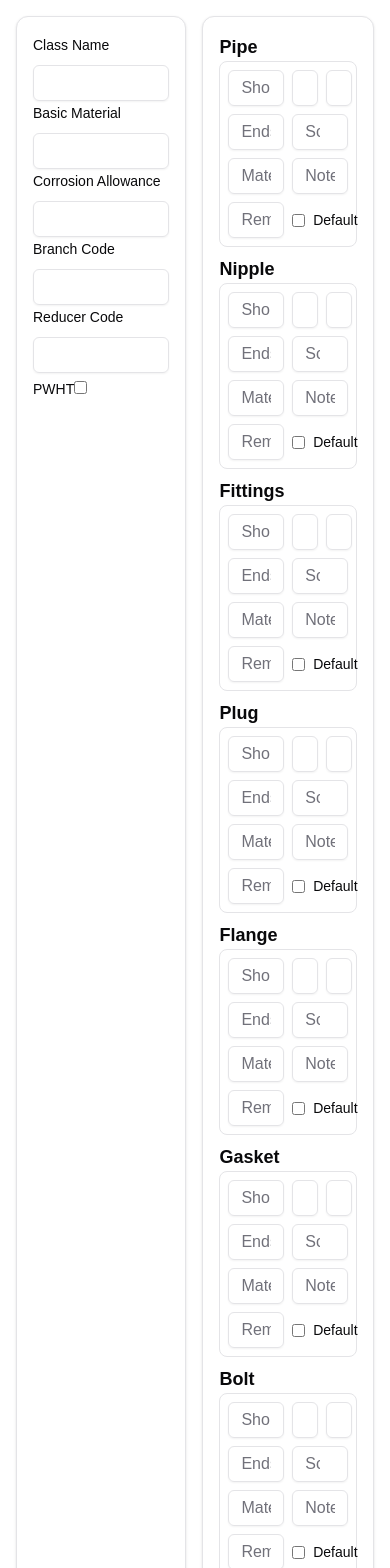
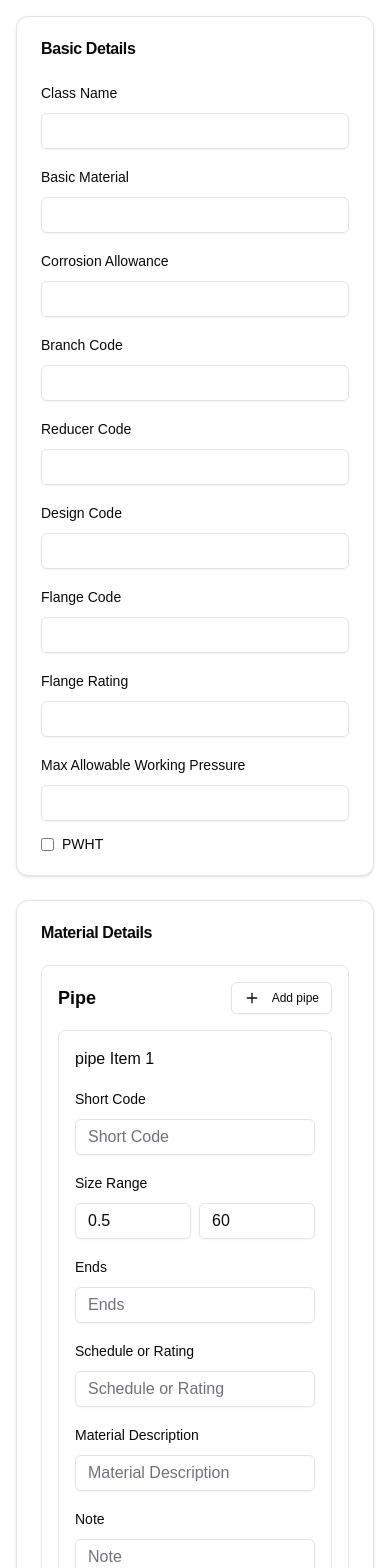
Before and after one commit to dhairyarajbabbar/pmsnext, a Next.js app: page /makeEntry in a window 390 px wide. Shown: the top 1568 px of the page. Built offline with nearby package versions, Linux system fonts and the light colour scheme.

Commit message:
fmakeEntry form changes

```diff
--- a/src/app/makeEntry/page.tsx
+++ b/src/app/makeEntry/page.tsx
@@ -3,11 +3,11 @@
 import { useState, ChangeEvent } from "react";
 import { Input } from "@/components/ui/input";
 import { Button } from "@/components/ui/button";
-import { Card, CardContent } from "@/components/ui/card";
+import { Card, CardContent, CardHeader, CardTitle } from "@/components/ui/card";
 import { Label } from "@/components/ui/label";
+import { Plus, Trash2 } from "lucide-react";
 
 // Define types for materials
-
 interface SizeRange {
   minSize: number;
   maxSize: number;
@@ -51,9 +51,27 @@ const materialTypes = [
   "gasket",
   "bolt",
   "nut",
-] as const; // ✅ `as const` makes it readonly & ensures type safety
+] as const;
+
+// Create a default material item
+const createDefaultItem = (isDefault = true): MaterialItem => ({
+  shortCode: "",
+  sizeRange: { minSize: 0.5, maxSize: 60 },
+  ends: "",
+  scheduleOrRating: "",
+  materialDescription: "",
+  note: "",
+  remark: "",
+  isDefault: isDefault,
+});
 
 export default function ClassForm() {
+  // Initialize with default material items for each type
+  const initialMaterials: MaterialData = {};
+  materialTypes.forEach(type => {
+    initialMaterials[type] = [createDefaultItem(true)];
+  });
+
   const [formData, setFormData] = useState<ClassFormData>({
     className: "",
     basicMaterial: "",
@@ -65,8 +83,9 @@ export default function ClassForm() {
     flangeCode: "",
     flangeRating: "",
     maxAllowableWorkingPressure: "",
-    materials: {},
+    materials: initialMaterials,
   });
+
   const handleChange = (e: ChangeEvent<HTMLInputElement>) => {
     const { name, value, type, checked } = e.target;
     setFormData((prev) => ({
@@ -87,16 +106,7 @@ export default function ClassForm() {
       if (!updatedMaterials[type]) updatedMaterials[type] = [];
 
       if (!updatedMaterials[type][index]) {
-        updatedMaterials[type][index] = {
-          shortCode: "",
-          sizeRange: { minSize: 0.125, maxSize: 60 },
-          ends: "",
-          scheduleOrRating: "",
-          materialDescription: "",
-          note: "",
-          remark: "",
-          isDefault: false,
-        };
+        updatedMaterials[type][index] = createDefaultItem(false);
       }
 
       if (field === "sizeRangeMin" || field === "sizeRangeMax") {
@@ -109,67 +119,195 @@ export default function ClassForm() {
           value as never;
       }
 
+      // If setting isDefault to true, set all others to false
+      if (field === "isDefault" && value === true) {
+        updatedMaterials[type].forEach((item, i) => {
+          if (i !== index) {
+            item.isDefault = false;
+          }
+        });
+      }
+
+      return { ...prev, materials: updatedMaterials };
+    });
+  };
+
+  // Add new material entry
+  const addMaterialEntry = (type: string) => {
+    setFormData((prev) => {
+      const updatedMaterials = { ...prev.materials };
+
+      if (!updatedMaterials[type]) {
+        updatedMaterials[type] = [];
+      }
+
+      updatedMaterials[type].push(createDefaultItem(false));
+
+      return { ...prev, materials: updatedMaterials };
+    });
+  };
+
+  // Remove material entry
+  const removeMaterialEntry = (type: string, index: number) => {
+    setFormData((prev) => {
+      const updatedMaterials = { ...prev.materials };
+
+      if (updatedMaterials[type] && updatedMaterials[type].length > index) {
+        const wasDefault = updatedMaterials[type][index].isDefault;
+        updatedMaterials[type].splice(index, 1);
+        if (wasDefault && updatedMaterials[type].length > 0) {
+          updatedMaterials[type][0].isDefault = true;
+        }
+      }
+
       return { ...prev, materials: updatedMaterials };
     });
   };
 
   return (
-    <div className="p-4 grid gap-4">
+    <div className="p-4 space-y-6">
       <Card>
-        <CardContent className="p-4 space-y-2">
-          <Label>Class Name</Label>
+        <CardHeader>
+          <CardTitle>Basic Details</CardTitle>
+        </CardHeader>
+        <CardContent className="grid md:grid-cols-2 gap-4">
+          <div className="space-y-2">
+            <Label htmlFor="className">Class Name</Label>
             <Input
+              id="className"
               name="className"
               value={formData.className}
               onChange={handleChange}
             />
-          <Label>Basic Material</Label>
+          </div>
+          <div className="space-y-2">
+            <Label htmlFor="basicMaterial">Basic Material</Label>
             <Input
+              id="basicMaterial"
               name="basicMaterial"
               value={formData.basicMaterial}
               onChange={handleChange}
             />
-          <Label>Corrosion Allowance</Label>
+          </div>
+          <div className="space-y-2">
+            <Label htmlFor="corrosionAllowance">Corrosion Allowance</Label>
             <Input
+              id="corrosionAllowance"
               name="corrosionAllowance"
               type="number"
               value={formData.corrosionAllowance}
               onChange={handleChange}
             />
-          <Label>Branch Code</Label>
+          </div>
+          <div className="space-y-2">
+            <Label htmlFor="branchCode">Branch Code</Label>
             <Input
+              id="branchCode"
               name="branchCode"
               value={formData.branchCode}
               onChange={handleChange}
             />
-          <Label>Reducer Code</Label>
+          </div>
+          <div className="space-y-2">
+            <Label htmlFor="reducerCode">Reducer Code</Label>
             <Input
+              id="reducerCode"
               name="reducerCode"
               value={formData.reducerCode}
               onChange={handleChange}
             />
-          <Label>PWHT</Label>
+          </div>
+          <div className="space-y-2">
+            <Label htmlFor="designCode">Design Code</Label>
+            <Input
+              id="designCode"
+              name="designCode"
+              value={formData.designCode}
+              onChange={handleChange}
+            />
+          </div>
+          <div className="space-y-2">
+            <Label htmlFor="flangeCode">Flange Code</Label>
+            <Input
+              id="flangeCode"
+              name="flangeCode"
+              value={formData.flangeCode}
+              onChange={handleChange}
+            />
+          </div>
+          <div className="space-y-2">
+            <Label htmlFor="flangeRating">Flange Rating</Label>
+            <Input
+              id="flangeRating"
+              name="flangeRating"
+              value={formData.flangeRating}
+              onChange={handleChange}
+            />
+          </div>
+          <div className="space-y-2">
+            <Label htmlFor="maxAllowableWorkingPressure">Max Allowable Working Pressure</Label>
+            <Input
+              id="maxAllowableWorkingPressure"
+              name="maxAllowableWorkingPressure"
+              value={formData.maxAllowableWorkingPressure}
+              onChange={handleChange}
+            />
+          </div>
+          <div className="flex items-center space-x-2">
             <input
               type="checkbox"
+              id="PWHT"
               name="PWHT"
               checked={formData.PWHT}
               onChange={handleChange}
             />
+            <Label htmlFor="PWHT">PWHT</Label>
+          </div>
         </CardContent>
       </Card>
+      <Card>
+        <CardHeader>
+          <CardTitle>Material Details</CardTitle>
+        </CardHeader>
+        <CardContent className="space-y-6">
+          {materialTypes.map((type) => (
+            <div key={type} className="border rounded-lg p-4">
+              <div className="flex justify-between items-center mb-4">
+                <h3 className="text-lg font-semibold capitalize">{type}</h3>
+                <Button
+                  size="sm"
+                  variant="outline"
+                  onClick={() => addMaterialEntry(type)}
+                  className="flex items-center"
+                >
+                  <Plus size={16} className="mr-1" /> Add {type}
+                </Button>
+              </div>
 
-      <Card>
-        <CardContent className="p-4 space-y-2">
-          {materialTypes.map((type) => (
-            <div key={type}>
-              <h3 className="text-lg font-semibold capitalize">{type}</h3>
-              {[0].map((_, index) => (
+              {formData.materials[type]?.map((item, index) => (
                 <div
                   key={index}
-                  className="grid grid-cols-2 gap-2 border p-2 rounded-lg"
+                  className="mb-4 border p-4 rounded-lg space-y-4"
                 >
+                  <div className="flex justify-between items-center">
+                    <h4 className="font-medium">{type} Item {index + 1}</h4>
+                    {formData.materials[type].length > 1 && (
+                      <Button
+                        size="sm"
+                        variant="destructive"
+                        onClick={() => removeMaterialEntry(type, index)}
+                      >
+                        <Trash2 size={16} />
+                      </Button>
+                    )}
+                  </div>
+
+                  <div className="grid grid-cols-1 md:grid-cols-2 gap-4">
+                    <div className="space-y-2">
+                      <Label>Short Code</Label>
                       <Input
                         placeholder="Short Code"
+                        value={item.shortCode || ""}
                         onChange={(e) =>
                           handleMaterialChange(
                             type,
@@ -179,10 +317,15 @@ export default function ClassForm() {
                           )
                         }
                       />
+                    </div>
+
+                    <div className="space-y-2">
+                      <Label>Size Range</Label>
                       <div className="flex space-x-2">
                         <Input
                           type="number"
                           placeholder="Min Size"
+                          value={item.sizeRange.minSize}
                           onChange={(e) =>
                             handleMaterialChange(
                               type,
@@ -195,6 +338,7 @@ export default function ClassForm() {
                         <Input
                           type="number"
                           placeholder="Max Size"
+                          value={item.sizeRange.maxSize}
                           onChange={(e) =>
                             handleMaterialChange(
                               type,
@@ -205,15 +349,24 @@ export default function ClassForm() {
                           }
                         />
                       </div>
+                    </div>
+
+                    <div className="space-y-2">
+                      <Label>Ends</Label>
                       <Input
                         placeholder="Ends"
+                        value={item.ends || ""}
                         onChange={(e) =>
                           handleMaterialChange(type, index, "ends", e.target.value)
                         }
                       />
+                    </div>
+
+                    <div className="space-y-2">
+                      <Label>Schedule or Rating</Label>
                       <Input
-                    type="number"
                         placeholder="Schedule or Rating"
+                        value={item.scheduleOrRating || ""}
                         onChange={(e) =>
                           handleMaterialChange(
                             type,
@@ -223,8 +376,13 @@ export default function ClassForm() {
                           )
                         }
                       />
+                    </div>
+
+                    <div className="space-y-2">
+                      <Label>Material Description</Label>
                       <Input
                         placeholder="Material Description"
+                        value={item.materialDescription || ""}
                         onChange={(e) =>
                           handleMaterialChange(
                             type,
@@ -234,14 +392,24 @@ export default function ClassForm() {
                           )
                         }
                       />
+                    </div>
+
+                    <div className="space-y-2">
+                      <Label>Note</Label>
                       <Input
                         placeholder="Note"
+                        value={item.note || ""}
                         onChange={(e) =>
                           handleMaterialChange(type, index, "note", e.target.value)
                         }
                       />
+                    </div>
+
+                    <div className="space-y-2">
+                      <Label>Remark</Label>
                       <Input
                         placeholder="Remark"
+                        value={item.remark || ""}
                         onChange={(e) =>
                           handleMaterialChange(
                             type,
@@ -251,9 +419,12 @@ export default function ClassForm() {
                           )
                         }
                       />
+                    </div>
+
                     <div className="flex items-center space-x-2">
                       <input
                         type="checkbox"
+                        checked={item.isDefault || false}
                         onChange={(e) =>
                           handleMaterialChange(
                             type,
@@ -262,8 +433,10 @@ export default function ClassForm() {
                             e.target.checked
                           )
                         }
+                        id={`default-${type}-${index}`}
                       />
-                    <Label>Default</Label>
+                      <Label htmlFor={`default-${type}-${index}`}>Default</Label>
+                    </div>
                   </div>
                 </div>
               ))}
@@ -271,7 +444,8 @@ export default function ClassForm() {
           ))}
         </CardContent>
       </Card>
-      <Button className="col-span-2" onClick={() => console.log(formData)}>
+
+      <Button className="w-full" onClick={() => console.log(formData)}>
         Submit
       </Button>
     </div>
--- a/src/app/page.tsx
+++ b/src/app/page.tsx
@@ -124,9 +124,8 @@ export default function Home() {
     });
 
     await Promise.all(requests);
-  }, [dynamicColumn, category, detailProperty]); // ✅ Proper dependencies
+  }, [dynamicColumn, category, detailProperty]);
 
-  // ✅ UseEffect now correctly tracks fetchDynamicProperty
   useEffect(() => {
     fetchDynamicProperty();
   }, [fetchDynamicProperty]);
```
Lines whose indentation alone changed are shown as unchanged.
